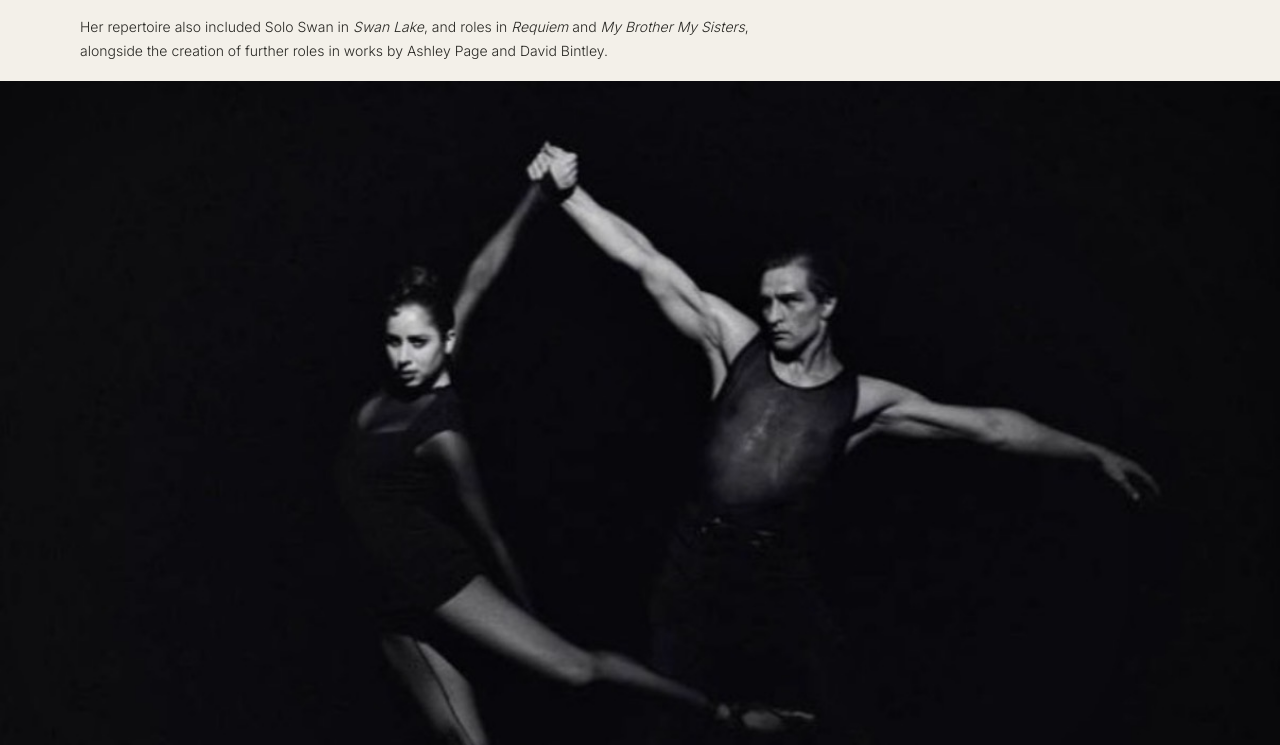
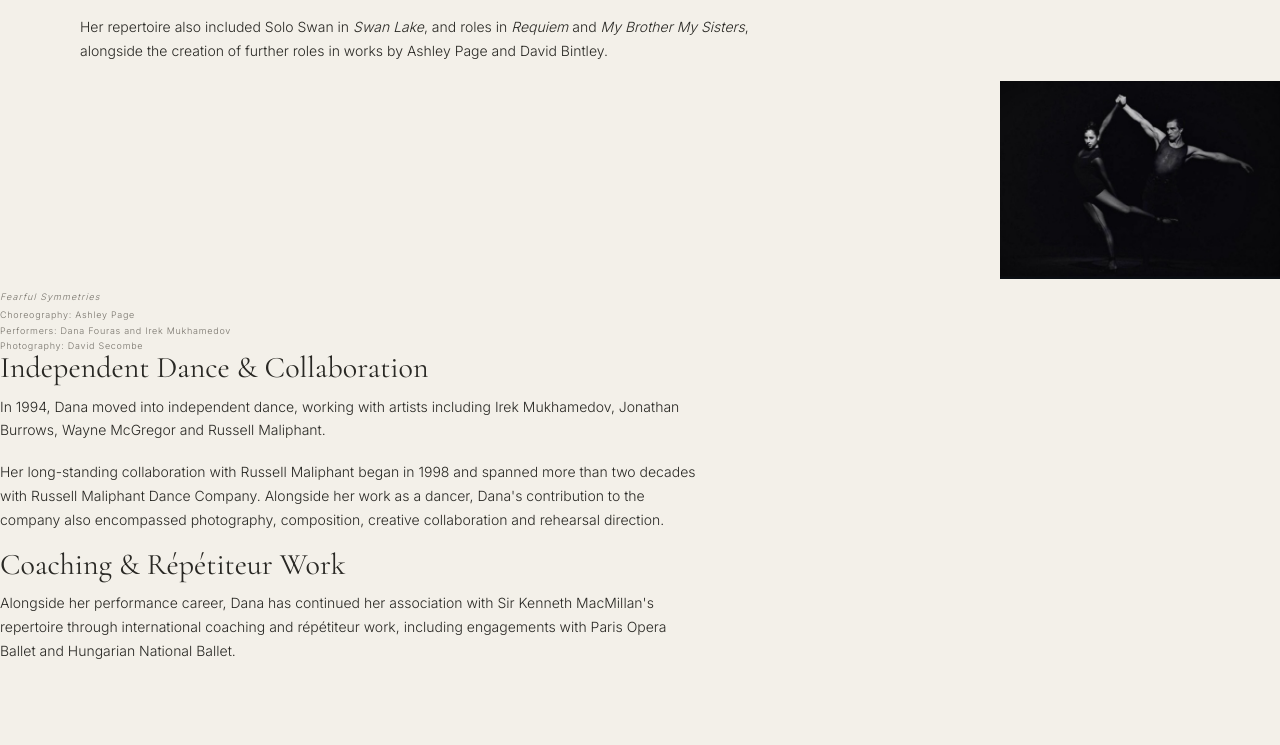
Before and after one commit to danafouras/danafouras.github.io, a plain HTML site: page index.html in a window 1280 px wide. Shown: the part 1795-2540 px from the top of the page. Drawn offline with nearby package versions, Linux system fonts and the light colour scheme.

Commit message:
Update index.html

```diff
--- a/index.html
+++ b/index.html
@@ -90,11 +90,13 @@
       margin:0;
     }
 
-    .royal-ballet-photo img {
-      display:block;
-      width:100%;
-      height:auto;
-    }
+   .royal-ballet-photo img {
+  display:block;
+  width:100%;
+  max-width:280px;
+  height:auto;
+  margin-left:auto;
+}
 
     .royal-ballet-caption {
       margin-top:10px;
```
